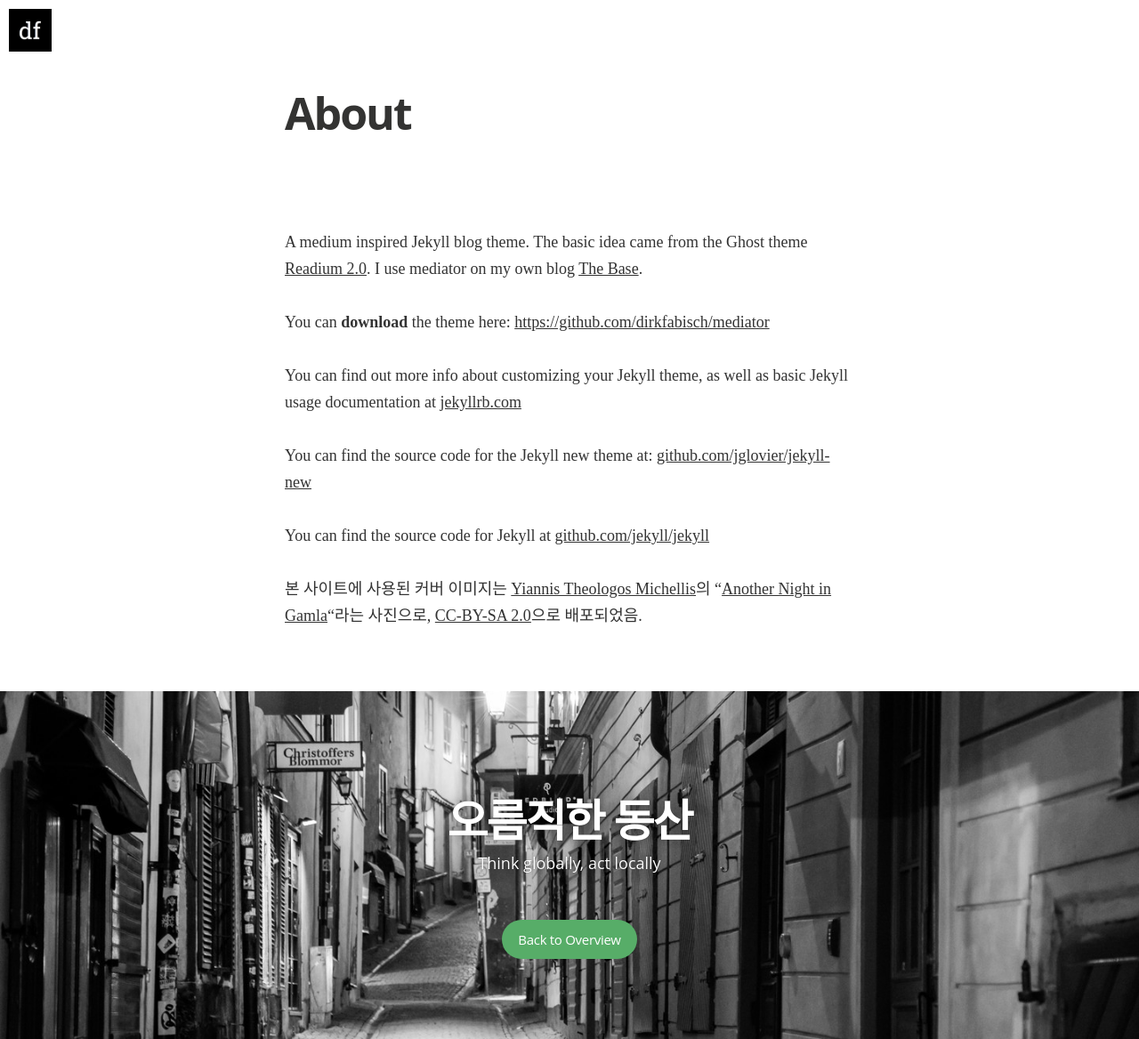
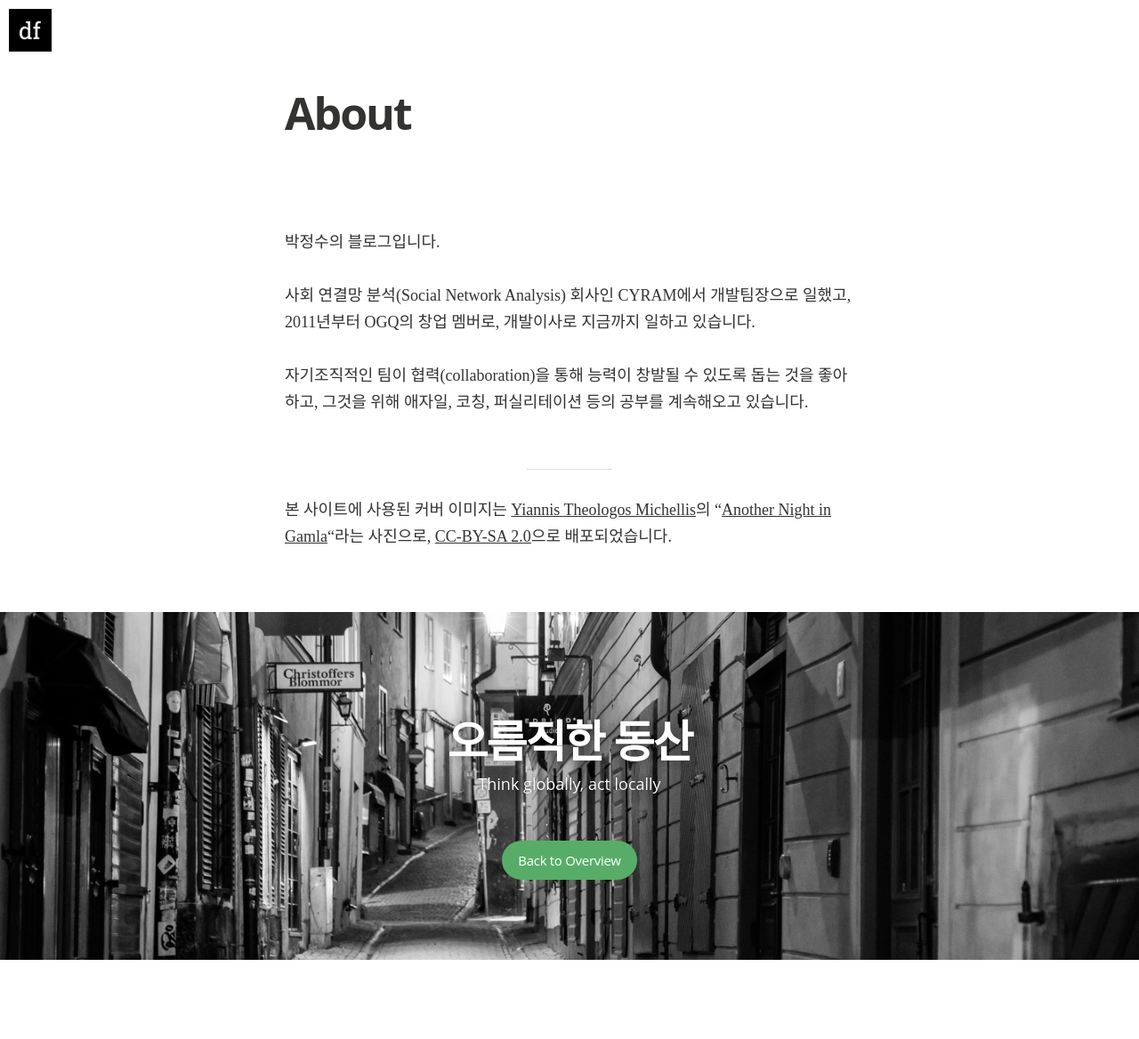
Before and after one commit to toracle/toracle.github.io, a Jekyll site: the page built from about.md, in a window 1280 px wide. Shown: the whole page at 89% size. Built offline with Jekyll 4.4.1, drawn with Linux system fonts in a browser that asks for light colours; nearby versions of some CDN libraries; some web fonts are replaced; comment, search, counter and statistics services are not loaded; after the commit the page ends 1079 px from its top, so only the background shows below that.

Commit message:
change self introduction

```diff
--- a/about.md
+++ b/about.md
@@ -4,16 +4,12 @@ title: About
 permalink: /about/
 ---
 
-A medium inspired Jekyll blog theme. The basic idea came from the Ghost theme
-[Readium 2.0](http://www.svenread.com/readium-ghost-theme/). I use mediator on my own blog [The Base](blog.base68.com).
+박정수의 블로그입니다.
 
-You can **download** the theme here:
-[https://github.com/dirkfabisch/mediator](https://github.com/dirkfabisch/mediator)
+사회 연결망 분석(Social Network Analysis) 회사인 CYRAM에서 개발팀장으로 일했고, 2011년부터 OGQ의 창업 멤버로, 개발이사로 지금까지 일하고 있습니다.
 
-You can find out more info about customizing your Jekyll theme, as well as basic Jekyll usage documentation at [jekyllrb.com](http://jekyllrb.com/)
+자기조직적인 팀이 협력(collaboration)을 통해 능력이 창발될 수 있도록 돕는 것을 좋아하고, 그것을 위해 애자일, 코칭, 퍼실리테이션 등의 공부를 계속해오고 있습니다.
 
-You can find the source code for the Jekyll new theme at: [github.com/jglovier/jekyll-new](https://github.com/jglovier/jekyll-new)
+----
 
-You can find the source code for Jekyll at [github.com/jekyll/jekyll](https://github.com/jekyll/jekyll)
-
-본 사이트에 사용된 커버 이미지는 [Yiannis Theologos Michellis](https://www.flickr.com/photos/zoonyzoozoodazoo/)의 "[Another Night in Gamla](https://www.flickr.com/photos/zoonyzoozoodazoo/15407020180/)"라는 사진으로, [CC-BY-SA 2.0](http://creativecommons.org/licenses/by-sa/2.0/)으로 배포되었음.
+본 사이트에 사용된 커버 이미지는 [Yiannis Theologos Michellis](https://www.flickr.com/photos/zoonyzoozoodazoo/)의 "[Another Night in Gamla](https://www.flickr.com/photos/zoonyzoozoodazoo/15407020180/)"라는 사진으로, [CC-BY-SA 2.0](http://creativecommons.org/licenses/by-sa/2.0/)으로 배포되었습니다.
```
